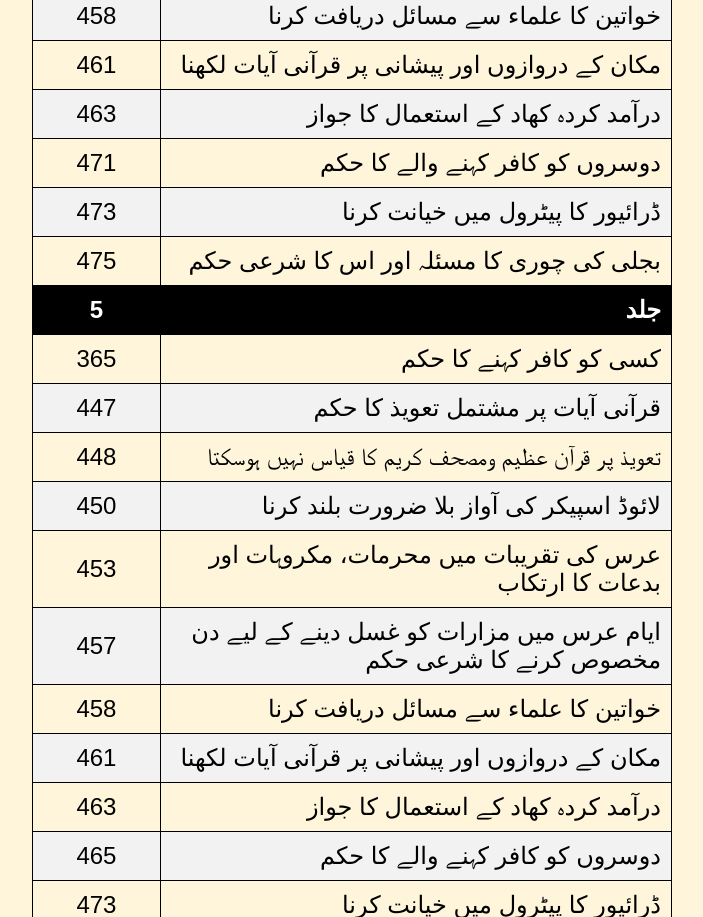
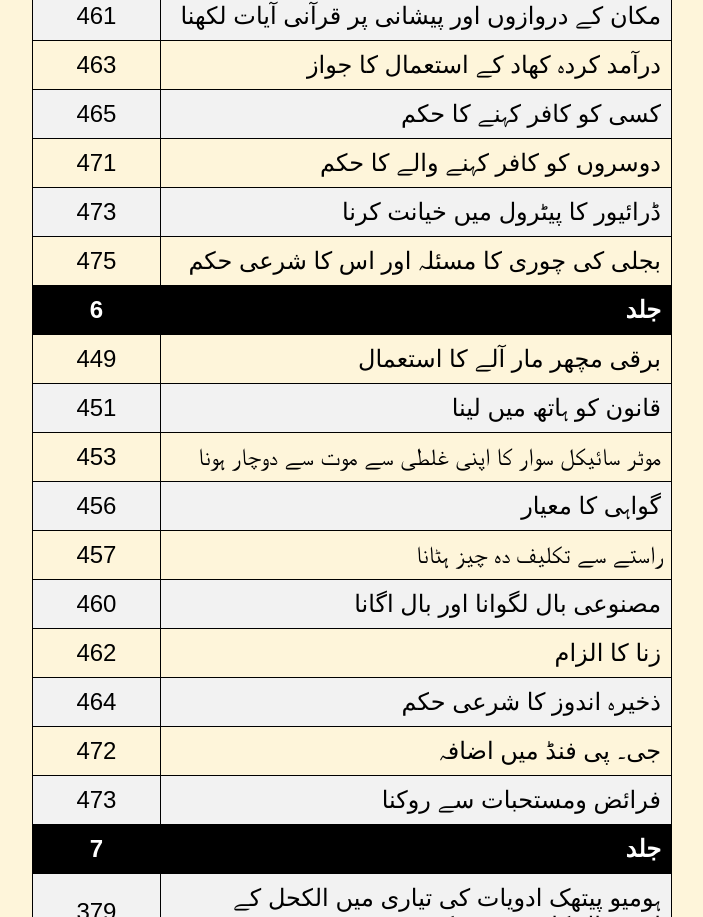
Before and after one commit to amctech106/Book-index, a plain HTML site: page halal.html in a window 1280 px wide. Shown: the part 5440-6357 px from the top of the page, without its empty margins (288-991 px from the left). Drawn offline with Linux system fonts and the light colour scheme; a web font is replaced by a local one.

Commit message:
Some correction

```diff
--- a/halal.html
+++ b/halal.html
@@ -259,6 +259,7 @@
     <td>V.C.D کیا ہے اور کیا یہ دینی معلومات اور تبلیغ کے لیے استعمال کی جاسکتی ہے؟</td>
     <td>396</td>
 </tr>
+
 <tr class="volumes">
     <td>جلد</td>
     <td>3</td>
@@ -293,7 +294,7 @@
     <td>405</td>
 </tr>
 <tr>
-    <td>بلا ضرورت قسم کھانے کا حکم</td>
+    <td>بلاضرورت قسم کھانے کا حکم</td>
     <td>406</td>
 </tr>
 <tr>
@@ -309,7 +310,7 @@
     <td>411</td>
 </tr>
 <tr>
-    <td>مسجد کے چندے پر حق الخدمت کی ادائیگی</td>
+    <td>مسجد کے چندے پر حق الخدمت</td>
     <td>412</td>
 </tr>
 <tr class="volumes">
@@ -373,15 +374,12 @@
     <td>روحانی علاج کی شرعی حیثیت</td>
     <td>428</td>
 </tr>
+
 <tr class="volumes">
     <td>جلد</td>
     <td>5</td>
 </tr>
 
-<tr>
-    <td>کسی کو کافر کہنے کا حکم</td>
-    <td>365</td>
-</tr>
 <tr>
     <td>قرآنی آیات پر مشتمل تعویذ کا حکم</td>
     <td>447</td>
@@ -415,61 +413,12 @@
     <td>463</td>
 </tr>
 <tr>
-    <td>دوسروں کو کافر کہنے والے کا حکم</td>
-    <td>471</td>
-</tr>
-<tr>
-    <td>ڈرائیور کا پیٹرول میں خیانت کرنا</td>
-    <td>473</td>
-</tr>
-<tr>
-    <td>بجلی کی چوری کا مسئلہ اور اس کا شرعی حکم</td>
-    <td>475</td>
-</tr>
-<tr class="volumes">
-    <td>جلد</td>
-    <td>5</td>
-</tr>
-
-<tr>
     <td>کسی کو کافر کہنے کا حکم</td>
-    <td>365</td>
-</tr>
-<tr>
-    <td>قرآنی آیات پر مشتمل تعویذ کا حکم</td>
-    <td>447</td>
-</tr>
-<tr>
-    <td>تعویذ پر قرآن عظیم ومصحف کریم کا قیاس نہیں ہوسکتا</td>
-    <td>448</td>
-</tr>
-<tr>
-    <td>لائوڈ اسپیکر کی آواز بلا ضرورت بلند کرنا</td>
-    <td>450</td>
-</tr>
-<tr>
-    <td>عرس کی تقریبات میں محرمات، مکروہات اور بدعات کا ارتکاب</td>
-    <td>453</td>
-</tr>
-<tr>
-    <td>ایام عرس میں مزارات کو غسل دینے کے لیے دن مخصوص کرنے کا شرعی حکم</td>
-    <td>457</td>
-</tr>
-<tr>
-    <td>خواتین کا علماء سے مسائل دریافت کرنا</td>
-    <td>458</td>
-</tr>
-<tr>
-    <td>مکان کے دروازوں اور پیشانی پر قرآنی آیات لکھنا</td>
-    <td>461</td>
-</tr>
-<tr>
-    <td>درآمد کردہ کھاد کے استعمال کا جواز</td>
-    <td>463</td>
+    <td>465</td>
 </tr>
 <tr>
     <td>دوسروں کو کافر کہنے والے کا حکم</td>
-    <td>465</td>
+    <td>471</td>
 </tr>
 <tr>
     <td>ڈرائیور کا پیٹرول میں خیانت کرنا</td>
@@ -638,6 +587,7 @@
     <td>سوشل بائیکاٹ اور نمازِ جنازہ سے روکنے کا حکم</td>
     <td>447</td>
 </tr>
+
 <tr class="volumes">
     <td>جلد</td>
     <td>9</td>
```
Also changed, not shown: btns.html (+1 -1 lines), masajid.html (+4 -4 lines).
